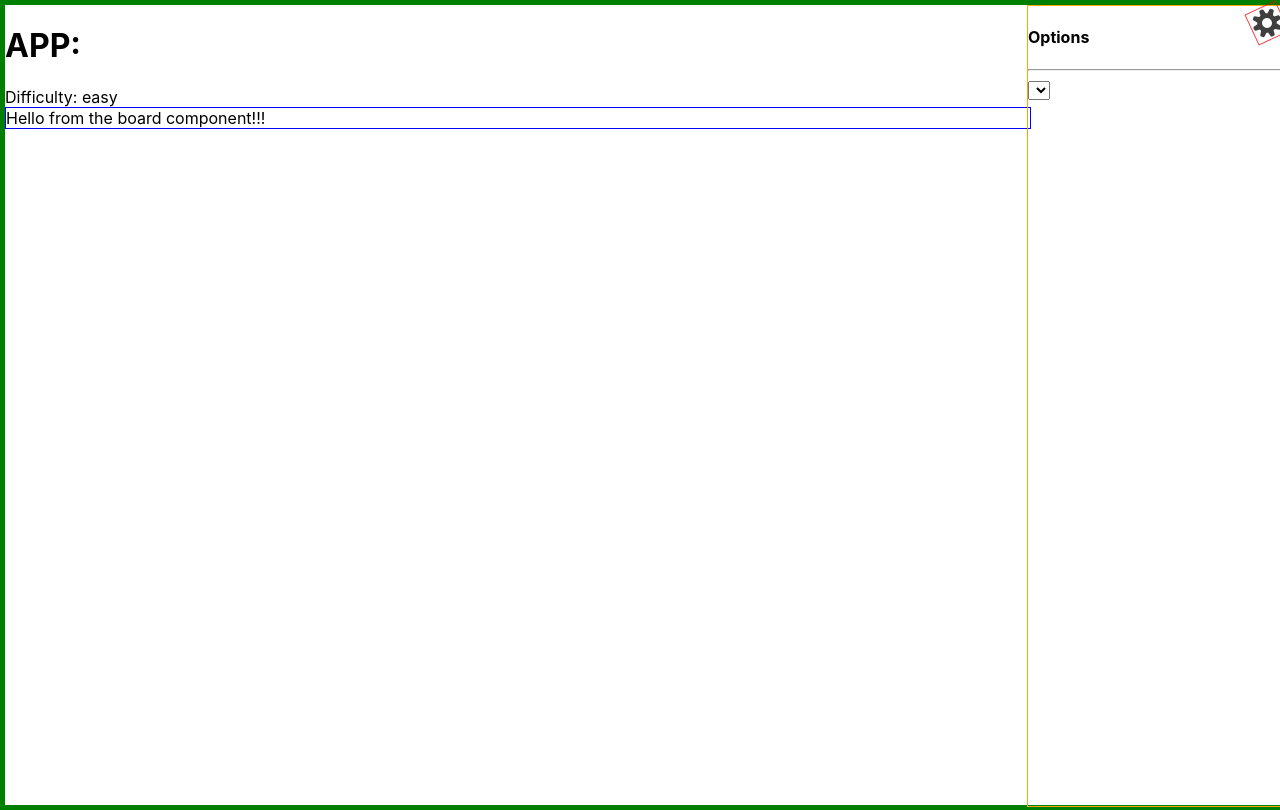
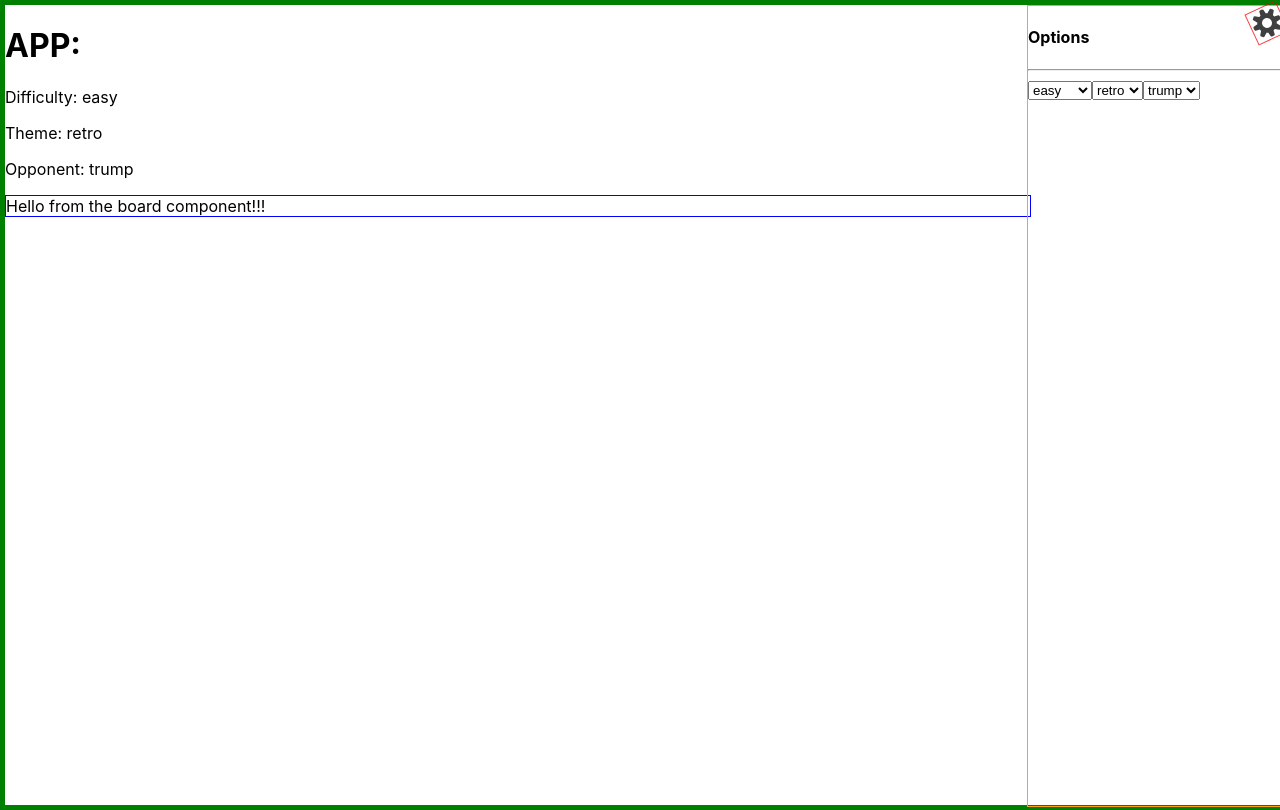
Before and after one commit to metalogica/tweetsweeper, a React (Create React App) app: page / in a window 1280 px wide. Both pictures are taken after a click on the element 1267 px from the left and 23 px from the top of the page. Built offline with nearby package versions, Linux system fonts and the light colour scheme.

Commit message:
edited dropdown

```diff
--- a/src/App.tsx
+++ b/src/App.tsx
@@ -1,17 +1,21 @@
 import React from 'react';
-import { GameContext, Difficulty } from './contexts'
+import { GameContext, Difficulty, Theme, Opponent} from './contexts'
 import Board from './components/Board'
 import Toolbar from './components/Toolbar'
 import './App.scss';
 
 function App() {
   const [difficulty, setDifficulty] = React.useState(Difficulty.Easy)
+  const [theme, setTheme] = React.useState(Theme.Retro)
+  const [opponent, setOpponent] = React.useState(Opponent.Trump)
 
   return (
     <>
-      <GameContext.Provider value={{difficulty, setDifficulty}}>
+      <GameContext.Provider value={{state: { difficulty, theme, opponent }, setDifficulty, setTheme, setOpponent}}>
         <h1>APP: </h1>
-        Difficulty: {difficulty}
+        <p>Difficulty: {difficulty}</p>
+        <p>Theme: {theme}</p>
+        <p>Opponent: {opponent}</p>
         <Board/>
         <Toolbar/>
       </GameContext.Provider>
--- a/src/components/Toolbar.tsx
+++ b/src/components/Toolbar.tsx
@@ -1,20 +1,35 @@
-import { useState, useContext, useEffect } from 'react'
-import { useGameState, Difficulty } from '../contexts'
+import { useState } from 'react'
+import { GameOptions, useSettings } from '../contexts'
 
 function Toolbar(props: any) {
-  const { difficulty, setDifficulty } = useGameState()
+  const [revealed, setRevealed] = useState<boolean>(false)
 
-  const [revealed, setRevealed] = useState<boolean>(false)
+  const { setDifficulty, setTheme, setOpponent } = useSettings()
 
   return (
     <div className='toolbar-container'>
-      <span className={revealed ? 'toolbar-icon revealed' : 'toolbar-icon'} onClick={() => setRevealed(!revealed)}></span>
+      <span className={revealed ? 'toolbar-icon revealed' : 'toolbar-icon'}
+            onClick={() => setRevealed(!revealed)}
+      >
+      </span>
       {
         revealed && (
           <>
             <h4>Options</h4>
             <hr/>
-            <Toggle/>
+            {
+              GameOptions && Object.entries(GameOptions).map(([setting, options], i) => {
+                return(
+                  <select onChange={(event) => console.log(event.target.value)}>
+                    {
+                      options.map((option: any, index: number) => (
+                        <option key={index}>{option}</option>
+                      ))
+                    }
+                  </select>
+                )
+              })
+            }
           </>
         )
       }
@@ -22,12 +37,4 @@ function Toolbar(props: any) {
   )
 }
 
-function Toggle() {
-  return (
-    <select name="" id="" onChange={(event) => {}}>
-
-    </select>
-  )
-}
-
 export default Toolbar
--- a/src/contexts.ts
+++ b/src/contexts.ts
@@ -17,13 +17,37 @@ export enum Opponent {
 }
 
 export type GameContextType = {
-  difficulty: Difficulty;
-  setDifficulty: (Difficulty: Difficulty) => void
+  state: {
+    difficulty: Difficulty;
+    theme: Theme;
+    opponent: Opponent;
+  };
+  setDifficulty: (Difficulty: Difficulty) => void;
+  setTheme: (Theme: Theme) => void;
+  setOpponent: (Opponent: Opponent) => void;
 }
 
 export const GameContext = createContext<GameContextType>({
-  difficulty: Difficulty.Easy,
-  setDifficulty: () => {console.log('enum context fire')}
+  state: {
+    difficulty: Difficulty.Easy,
+    theme: Theme.Retro,
+    opponent: Opponent.Trump,
+  },
+  setDifficulty: () => {console.log('enum context fire: difficulty')},
+  setTheme: () => {console.log('enum context fire: theme')},
+  setOpponent: () => {console.log('enum context fire: opponent')},
 })
 
-export const useGameState = () => useContext(GameContext)
+export const useSettings = () => useContext(GameContext)
+
+interface Options {
+  difficulty: string[];
+  theme: string[];
+  opponent: string[];
+}
+
+export const GameOptions: Options = {
+  difficulty: Object.values(Difficulty),
+  theme: Object.values(Theme),
+  opponent: Object.values(Opponent),
+}
--- /dev/null
+++ b/src/utils.ts
@@ -0,0 +1,5 @@
+export const gameOptions = {
+
+}
+
+export {}
```
Also changed, not shown: 1 other file (tests, documents, lock files or other folders).
